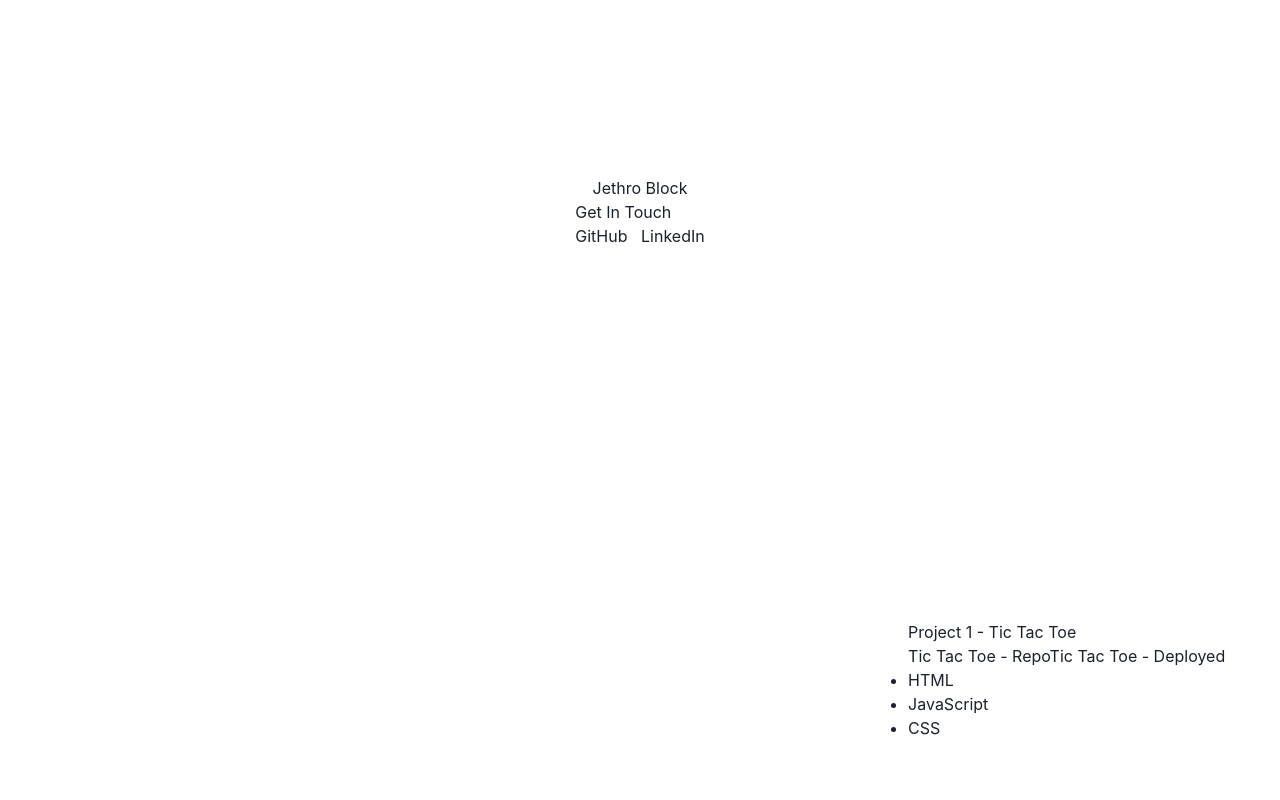
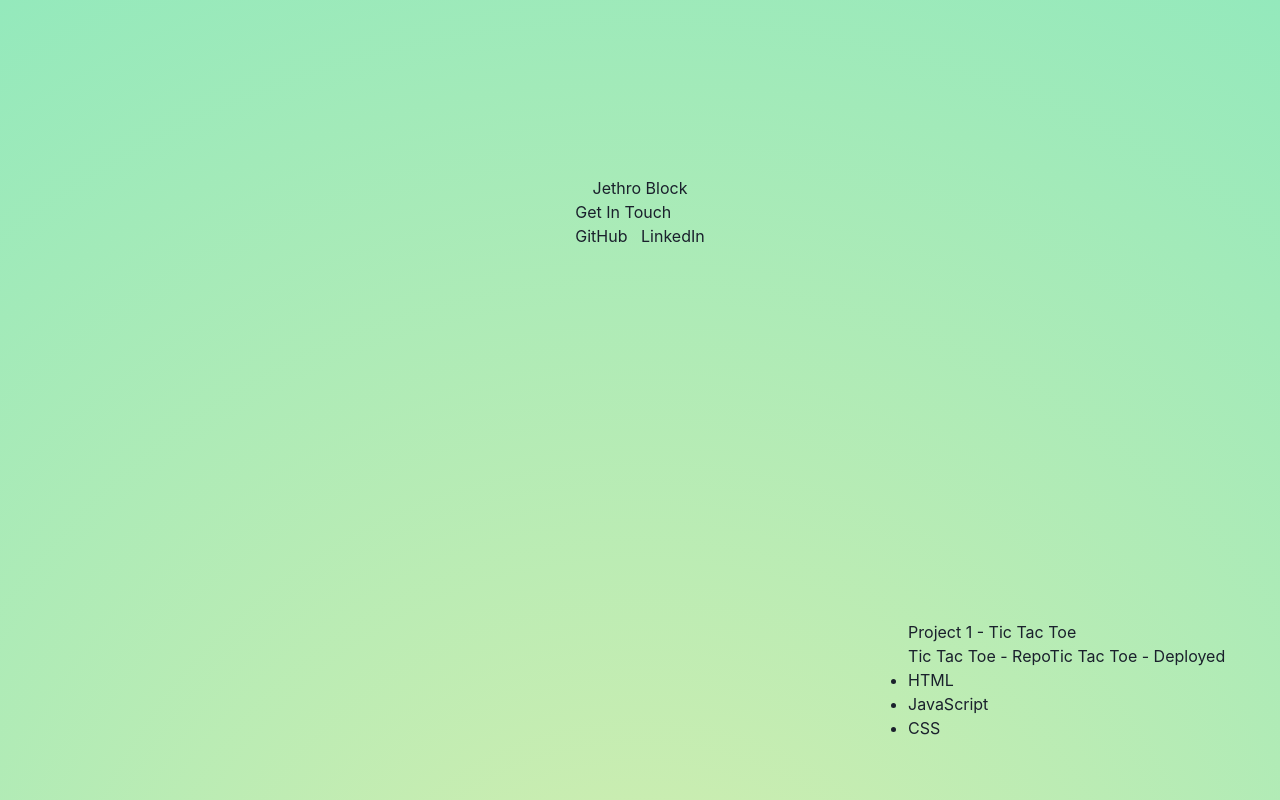
Before and after one commit to jayteebee/Portfolio-V1, a React (Create React App) app: page / in a window 1280 px wide. Shown: the top 800 px of the page. Built offline with nearby package versions, Linux system fonts and the light colour scheme.

Commit message:
Background Color

```diff
--- a/src/App.css
+++ b/src/App.css
@@ -5,6 +5,10 @@ projects split between columns 1 and 3, with each having their own row
 have skills in projects
 
 */
+.App {
+    background: rgb(215,238,174);
+background: radial-gradient(circle, rgba(215,238,174,1) 0%, rgba(148,233,188,1) 100%);
+}
 
 .Container {
     display: grid;
```
